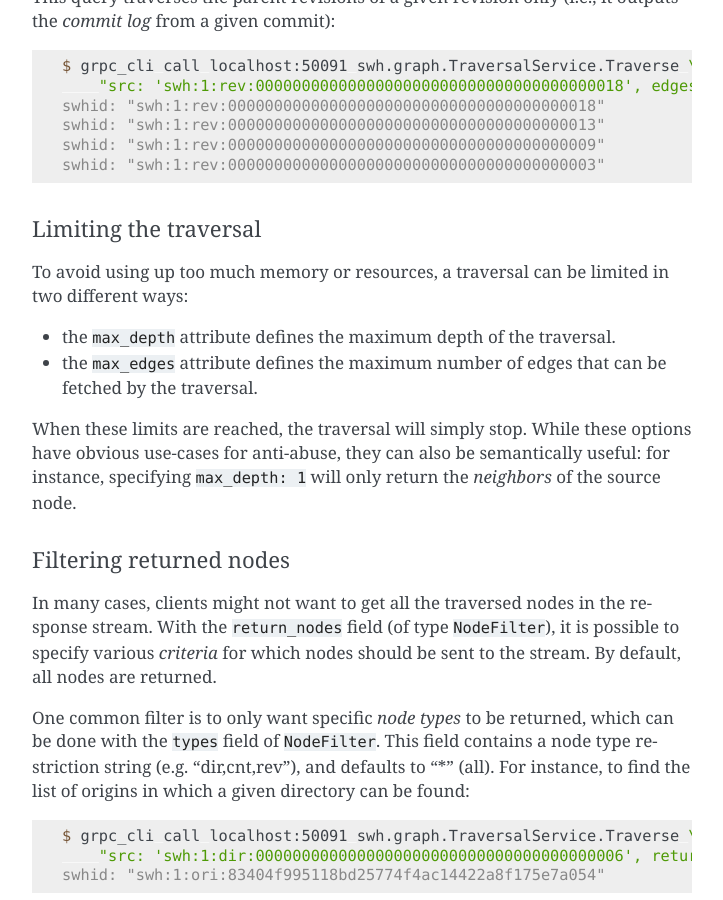
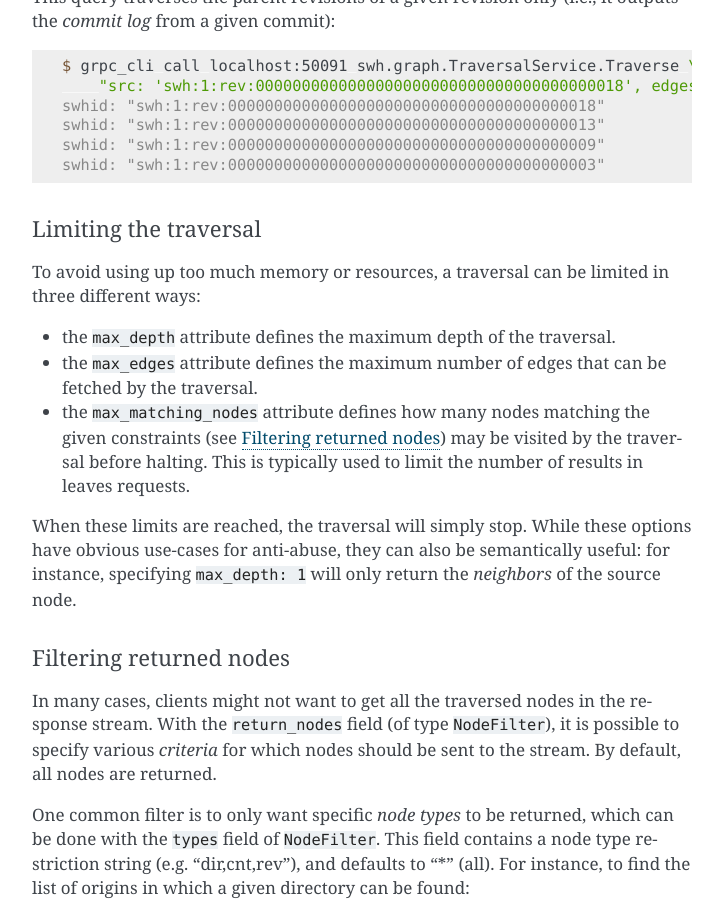
Before and after one commit to SoftwareHeritage/swh-graph, a Sphinx documentation site: the page built from docs/grpc-api.rst, in a window 1280 px wide and 900 px high, scrolled down 6606 px. Shown: the whole window, without its empty margins (388-1111 px from the left). Built offline with Sphinx 7.4.7, drawn with Linux system fonts in a browser that asks for light colours; pages that are not in the unit, such as notebooks, are missing from menus; some of the changed text lies outside the part shown.

Commit message:
docs/grpc-api.rst: Update to match to current code

```diff
--- a/docs/grpc-api.rst
+++ b/docs/grpc-api.rst
@@ -379,17 +379,22 @@ Limiting the traversal
 ~~~~~~~~~~~~~~~~~~~~~~
 
 To avoid using up too much memory or resources, a traversal can be limited
-in two different ways:
+in three different ways:
 
 - the ``max_depth`` attribute defines the maximum depth of the traversal.
 - the ``max_edges`` attribute defines the maximum number of edges that can be
   fetched by the traversal.
+- the ``max_matching_nodes`` attribute defines how many nodes matching the
+  given constraints (see :ref:`swh-graph-grpc-api-return-nodes`) may be
+  visited by the traversal before halting.
+  This is typically used to limit the number of results in leaves requests.
 
 When these limits are reached, the traversal will simply stop. While these
 options have obvious use-cases for anti-abuse, they can also be semantically
 useful: for instance, specifying ``max_depth: 1`` will only return the
 *neighbors* of the source node.
 
+.. _swh-graph-grpc-api-return-nodes:
 
 Filtering returned nodes
 ~~~~~~~~~~~~~~~~~~~~~~~~
```
Also changed, not shown: other parts of docs/grpc-api.rst (+3 -3 lines).
